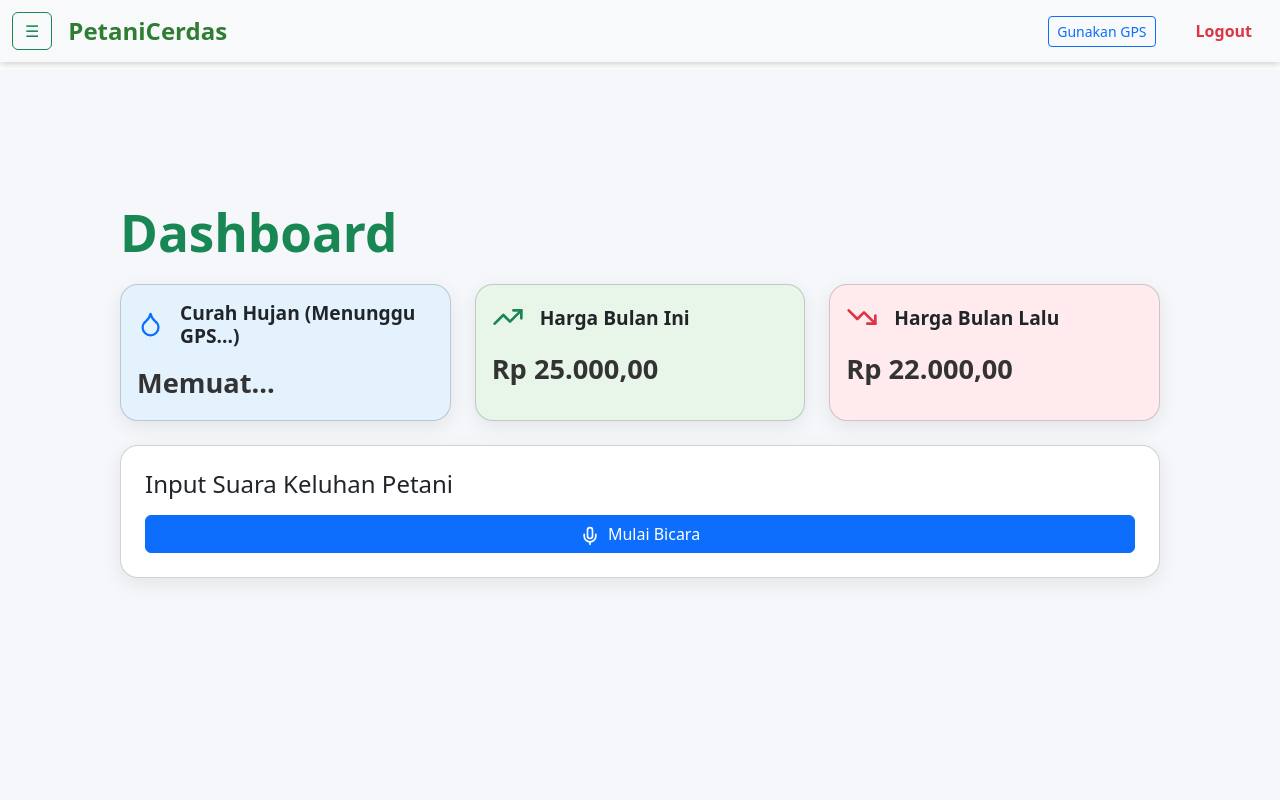
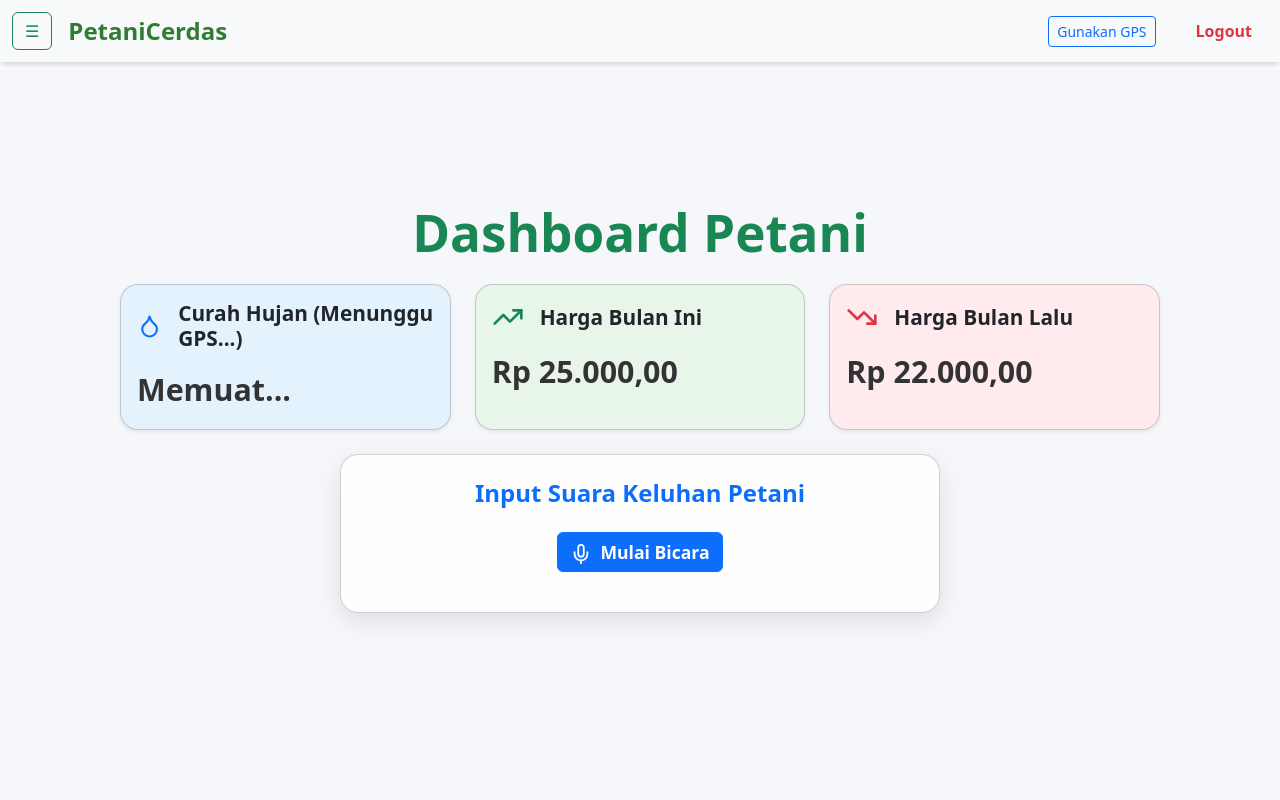
Before and after one commit to pebipebriansah/frontend-hackaton, a React (Vite) app: page /dashboard in a window 1280 px wide. Shown: the top 800 px of the page. Built offline with nearby package versions, Linux system fonts and the light colour scheme; sample sign-in values are in the browser's storage.

Commit message:
Update DashboardContent.jsx

```diff
--- a/src/pages/DashboardContent.jsx
+++ b/src/pages/DashboardContent.jsx
@@ -1,5 +1,5 @@
 import { useEffect, useState } from 'react';
-import { Row, Col, Card, Button, Alert } from 'react-bootstrap';
+import { Row, Col, Card, Button, Alert, Spinner } from 'react-bootstrap';
 import { Droplet, Mic, TrendingUp, TrendingDown } from 'lucide-react';
 
 function DashboardContent({ lokasi, curahHujan, loading }) {
@@ -8,6 +8,8 @@ function DashboardContent({ lokasi, curahHujan, loading }) {
   const [listening, setListening] = useState(false);
   const [recognizedText, setRecognizedText] = useState('');
   const [recommendation, setRecommendation] = useState('');
+  const [fetchingRecommendation, setFetchingRecommendation] = useState(false);
+  const [errorMsg, setErrorMsg] = useState('');
 
   useEffect(() => {
     if (window.SpeechSDK === undefined) {
@@ -22,11 +24,14 @@ function DashboardContent({ lokasi, curahHujan, loading }) {
     setListening(true);
     setRecognizedText('');
     setRecommendation('');
+    setErrorMsg('');
+    setFetchingRecommendation(false);
 
+    try {
       const SpeechSDK = window.SpeechSDK;
       const speechConfig = SpeechSDK.SpeechConfig.fromSubscription(
-    '2NJiSLaOf1eIrxW3bQrR7jT8DFvFr1cxt7us0ArGY00HL6cbBn8uJQQJ99BEAC3pKaRXJ3w3AAAYACOG1yNZ', // Ganti dengan kunci Azure Speech Anda
-    'eastasia'      // Ganti dengan region Azure Anda, contoh: 'eastasia'
+        '2NJiSLaOf1eIrxW3bQrR7jT8DFvFr1cxt7us0ArGY00HL6cbBn8uJQQJ99BEAC3pKaRXJ3w3AAAYACOG1yNZ',
+        'eastasia'
       );
       speechConfig.speechRecognitionLanguage = 'id-ID';
       const audioConfig = SpeechSDK.AudioConfig.fromDefaultMicrophoneInput();
@@ -36,25 +41,33 @@ function DashboardContent({ lokasi, curahHujan, loading }) {
         setListening(false);
         if (result.reason === SpeechSDK.ResultReason.RecognizedSpeech) {
           setRecognizedText(result.text);
+          setFetchingRecommendation(true);
 
+          try {
             const res = await fetch('https://backendpetani-h5hwb3dzaydhcbgr.eastasia-01.azurewebsites.net/rekomendasi/rekomendasi/', {
               method: 'POST',
-        headers: {
-          'Content-Type': 'application/json',
-          // hapus Authorization
-        },
-        body: JSON.stringify({ keluhan: result.text })
+              headers: { 'Content-Type': 'application/json' },
+              body: JSON.stringify({ keluhan: result.text }),
             });
-
+            if (!res.ok) throw new Error(`Server error: ${res.status}`);
             const data = await res.json();
             setRecommendation(data.rekomendasi || 'Tidak ada rekomendasi ditemukan.');
+          } catch (fetchError) {
+            setRecommendation('');
+            setErrorMsg('Gagal mengambil rekomendasi. Silakan coba lagi.');
+          } finally {
+            setFetchingRecommendation(false);
+          }
         } else {
           setRecognizedText('Gagal mengenali suara.');
         }
         recognizer.close();
       });
+    } catch (e) {
+      setListening(false);
+      setErrorMsg('Error saat memulai pengenalan suara. Pastikan mikrofon berfungsi.');
+    }
   };
-
 
   const getCurahHujanDesc = (value) => {
     if (value === 0) return 'tidak ada hujan';
@@ -93,21 +106,21 @@ function DashboardContent({ lokasi, curahHujan, loading }) {
 
   return (
     <>
-      <h1 className="mb-4 fw-bold text-success">Dashboard</h1>
+      <h1 className="mb-4 fw-bold text-success text-center">Dashboard Petani</h1>
       <Row className="g-4 mb-4">
         {cards.map((card, idx) => (
           <Col key={idx} md={4}>
             <Card
-              className="h-100"
+              className="h-100 shadow-sm"
               style={{
                 borderRadius: '18px',
                 backgroundColor: card.color,
-                boxShadow: '0 6px 20px rgba(0, 0, 0, 0.08)',
-                transition: 'transform 0.2s ease, box-shadow 0.2s ease',
+                cursor: 'pointer',
+                transition: 'transform 0.3s ease, box-shadow 0.3s ease',
               }}
               onMouseEnter={(e) => {
-                e.currentTarget.style.transform = 'translateY(-6px)';
-                e.currentTarget.style.boxShadow = '0 8px 25px rgba(0,0,0,0.15)';
+                e.currentTarget.style.transform = 'translateY(-8px)';
+                e.currentTarget.style.boxShadow = '0 12px 30px rgba(0,0,0,0.2)';
               }}
               onMouseLeave={(e) => {
                 e.currentTarget.style.transform = 'translateY(0)';
@@ -117,11 +130,11 @@ function DashboardContent({ lokasi, curahHujan, loading }) {
               <Card.Body>
                 <div className="d-flex align-items-center gap-3 mb-3">
                   {card.icon}
-                  <Card.Title className="fw-semibold m-0" style={{ fontSize: '1.2rem' }}>
+                  <Card.Title className="fw-semibold m-0" style={{ fontSize: '1.3rem' }}>
                     {card.title}
                   </Card.Title>
                 </div>
-                <Card.Text className="fw-bold" style={{ fontSize: '1.7rem', color: '#333' }}>
+                <Card.Text className="fw-bold" style={{ fontSize: '1.9rem', color: '#333' }}>
                   {card.value}
                 </Card.Text>
               </Card.Body>
@@ -130,20 +143,86 @@ function DashboardContent({ lokasi, curahHujan, loading }) {
         ))}
       </Row>
 
-      <Card className="p-4" style={{ borderRadius: '18px', boxShadow: '0 6px 20px rgba(0,0,0,0.08)' }}>
-        <h4 className="mb-3">Input Suara Keluhan Petani</h4>
-        <Button variant="primary" onClick={startListening} disabled={listening}>
-          <Mic className="me-2" size={20} />
-          {listening ? 'Mendengarkan...' : 'Mulai Bicara'}
+      <Card
+        className="p-4 mx-auto"
+        style={{
+          maxWidth: '600px',
+          borderRadius: '18px',
+          boxShadow: '0 8px 25px rgba(0,0,0,0.1)',
+          backgroundColor: '#fefefe',
+        }}
+      >
+        <h4 className="mb-4 fw-semibold text-center text-primary">Input Suara Keluhan Petani</h4>
+
+        <div className="d-flex justify-content-center mb-3">
+          <Button
+            variant={listening ? 'danger' : 'primary'}
+            onClick={startListening}
+            disabled={listening || fetchingRecommendation}
+            style={{ minWidth: '160px', fontWeight: '600', fontSize: '1.1rem' }}
+          >
+            <Mic className="me-2" size={22} />
+            {listening ? 'Mendengarkan...' : fetchingRecommendation ? 'Memproses...' : 'Mulai Bicara'}
           </Button>
+        </div>
+
+        {/* Hasil Pengenalan Suara */}
         {recognizedText && (
-          <Alert variant="info" className="mt-3">
-            <strong>Hasil Pengenalan Suara:</strong> {recognizedText}
+          <Alert
+            variant={recognizedText.startsWith('Gagal') ? 'danger' : 'info'}
+            className="mb-3"
+            style={{
+              whiteSpace: 'pre-wrap',
+              wordBreak: 'break-word',
+              fontSize: '1rem',
+              lineHeight: '1.4',
+              borderRadius: '12px',
+              boxShadow: '0 2px 10px rgba(0,0,0,0.1)',
+            }}
+          >
+            <strong>Hasil Pengenalan Suara:</strong> <br />
+            {recognizedText}
           </Alert>
         )}
-        {recommendation && (
-          <Alert variant="success" className="mt-2">
-            <strong>Rekomendasi:</strong> {recommendation}
+
+        {/* Loading Spinner */}
+        {fetchingRecommendation && (
+          <div className="text-center mb-3">
+            <Spinner animation="border" variant="primary" />
+            <div className="mt-2" style={{ fontWeight: '600', color: '#0d6efd' }}>
+              Mengambil rekomendasi...
+            </div>
+          </div>
+        )}
+
+        {/* Error Message */}
+        {errorMsg && (
+          <Alert variant="danger" className="mb-3">
+            {errorMsg}
+          </Alert>
+        )}
+
+        {/* Rekomendasi */}
+        {recommendation && !fetchingRecommendation && (
+          <Alert
+            variant="success"
+            className="mb-0"
+            style={{
+              whiteSpace: 'pre-wrap',
+              maxHeight: '180px',
+              overflowY: 'auto',
+              wordBreak: 'break-word',
+              fontSize: '1rem',
+              lineHeight: '1.4',
+              padding: '12px 16px',
+              borderRadius: '12px',
+              boxShadow: '0 2px 10px rgba(0,0,0,0.1)',
+              backgroundColor: '#d4edda',
+              color: '#155724',
+            }}
+          >
+            <strong>Rekomendasi:</strong> <br />
+            {recommendation}
           </Alert>
         )}
       </Card>
```
Lines whose indentation alone changed are shown as unchanged.
